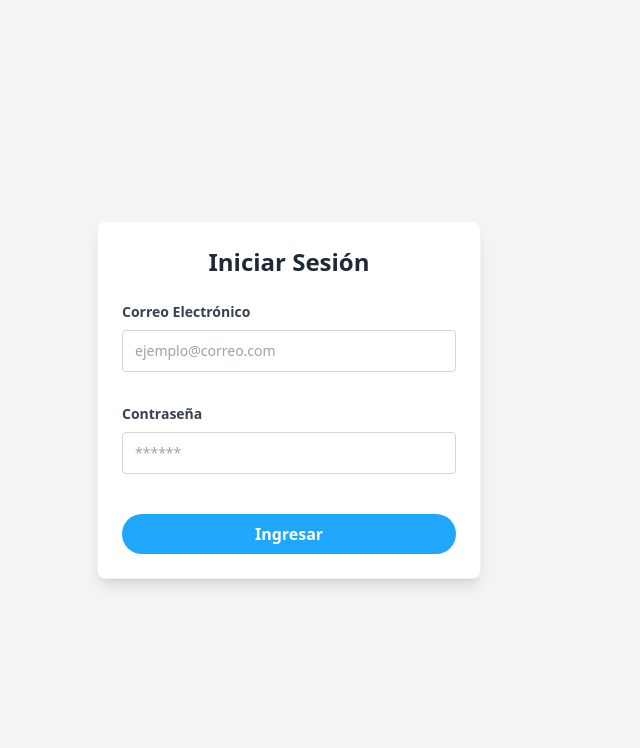
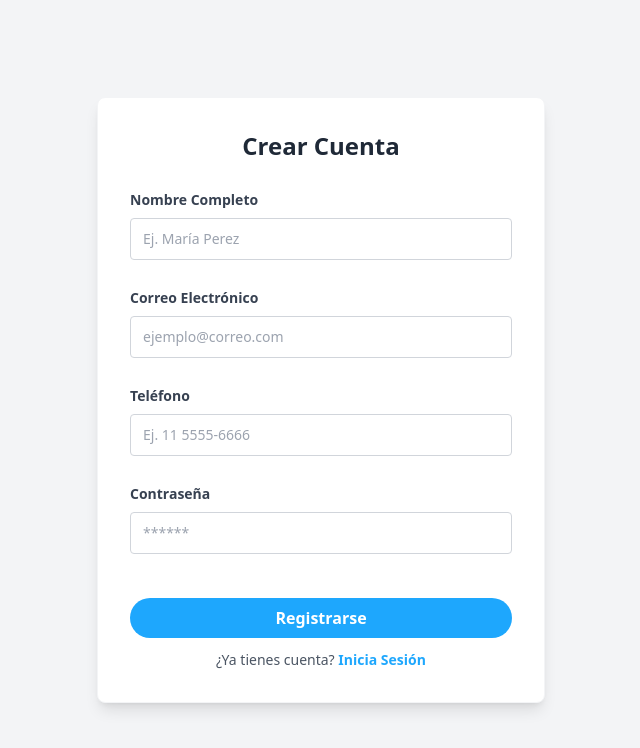
Before and after one commit to CarlosOsmarCaceres/agency-dev, a React app in the folder app/frontend/: page /register in a window 1280 px wide. Before the commit this address led to /login. Shown: the top 748 px of the page, without its empty margins (319-959 px from the left). Built offline with nearby package versions, Linux system fonts and the light colour scheme; the HTML template or start-up script is replaced by a standard one.

Commit message:
front: add register

```diff
--- a/app/frontend/src/adapters/auth.adapter.ts
+++ b/app/frontend/src/adapters/auth.adapter.ts
@@ -1,7 +1,7 @@
 const API_URL = 'http://localhost:3000';
 
+// --- LOGIN (Ya lo tenías) ---
 export const loginRequest = async (email: string, password: string) => {
-
   const response = await fetch(`${API_URL}/users/login`, {
     method: 'POST',
     headers: {
@@ -17,5 +17,33 @@ export const loginRequest = async (email: string, password: string) => {
   }
 
   return data.token;
+};
 
+// --- REGISTRO (Nuevo) ---
+
+// Definimos qué datos necesita el backend para registrarse
+export interface RegisterData {
+  name: string;
+  email: string;
+  password: string;
+  contactPhone: string;
+}
+
+export const registerRequest = async (userData: RegisterData) => {
+  const response = await fetch(`${API_URL}/users/register`, {
+    method: 'POST',
+    headers: {
+      'Content-Type': 'application/json',
+    },
+    body: JSON.stringify(userData),
+  });
+
+  const data = await response.json();
+
+  if (!response.ok) {
+    throw new Error(data.error || 'Error al registrarse');
+  }
+
+  // Devuelve el perfil del usuario creado
+  return data;
 };
--- a/app/frontend/src/components/molecules/LoginForm/LoginForm.tsx
+++ b/app/frontend/src/components/molecules/LoginForm/LoginForm.tsx
@@ -77,6 +77,17 @@ export const LoginForm = ({
           disabled={isLoading}
         />
       </div>
+      {/* ... Botón Ingresar ... */}
+
+      <div className="mt-4 text-center text-sm text-gray-600 border-t pt-4">
+        ¿No tienes cuenta? {/* Usamos un enlace simple para navegar */}
+        <a
+          href="/register"
+          className="text-[#1ea7fd] font-bold hover:underline no-underline"
+        >
+          Regístrate aquí
+        </a>
+      </div>
     </form>
   );
 };
--- /dev/null
+++ b/app/frontend/src/components/molecules/RegisterForm/RegisterForm.tsx
@@ -0,0 +1,115 @@
+import React, { useState } from "react";
+import { Button } from "../../atoms/Button/Button";
+import { Input } from "../../atoms/Input/Input";
+import { RegisterData } from "../../../adapters/auth.adapter";
+
+export interface RegisterFormProps {
+  onSubmit: (data: RegisterData) => void;
+  onGoToLogin: () => void;
+  isLoading?: boolean;
+  generalError?: string;
+}
+
+export const RegisterForm = ({
+  onSubmit,
+  onGoToLogin,
+  isLoading,
+  generalError,
+}: RegisterFormProps) => {
+  // Manejamos el estado de todos los campos en un solo objeto
+  const [formData, setFormData] = useState<RegisterData>({
+    name: "",
+    email: "",
+    password: "",
+    contactPhone: "",
+  });
+
+  const handleChange = (e: React.ChangeEvent<HTMLInputElement>) => {
+    setFormData({
+      ...formData,
+      [e.target.name]: e.target.value,
+    });
+  };
+
+  const handleSubmit = (e: React.FormEvent) => {
+    e.preventDefault();
+    onSubmit(formData);
+  };
+
+  return (
+    <form
+      onSubmit={handleSubmit}
+      className="flex flex-col gap-3 p-8 bg-white rounded-lg shadow-lg w-full max-w-md border border-gray-100"
+    >
+      <h2 className="text-2xl font-bold text-gray-800 text-center mb-4">
+        Crear Cuenta
+      </h2>
+
+      <Input
+        label="Nombre Completo"
+        name="name"
+        placeholder="Ej. María Perez"
+        value={formData.name}
+        onChange={handleChange}
+        required
+      />
+
+      <Input
+        label="Correo Electrónico"
+        name="email"
+        type="email"
+        placeholder="ejemplo@correo.com"
+        value={formData.email}
+        onChange={handleChange}
+        required
+      />
+
+      <Input
+        label="Teléfono"
+        name="contactPhone"
+        placeholder="Ej. 11 5555-6666"
+        value={formData.contactPhone}
+        onChange={handleChange}
+        required
+      />
+
+      <Input
+        label="Contraseña"
+        name="password"
+        type="password"
+        placeholder="******"
+        value={formData.password}
+        onChange={handleChange}
+        required
+      />
+
+      {generalError && (
+        <div className="p-3 text-sm text-red-600 bg-red-50 rounded border border-red-200">
+          {generalError}
+        </div>
+      )}
+
+      <div className="mt-4 flex flex-col gap-3">
+        <Button
+          label={isLoading ? "Registrando..." : "Registrarse"}
+          primary
+          size="large"
+          type="submit"
+          className="w-full justify-center"
+          disabled={isLoading}
+        />
+
+        <div className="text-center text-sm text-gray-600">
+          ¿Ya tienes cuenta?{" "}
+          <button
+            type="button"
+            onClick={onGoToLogin}
+            className="text-[#1ea7fd] font-bold hover:underline bg-transparent border-0 cursor-pointer"
+          >
+            Inicia Sesión
+          </button>
+        </div>
+      </div>
+    </form>
+  );
+};
--- /dev/null
+++ b/app/frontend/src/pages/RegisterPage.tsx
@@ -0,0 +1,43 @@
+import { useState } from "react";
+import { useNavigate } from "react-router-dom";
+import { RegisterForm } from "../components/molecules/RegisterForm/RegisterForm";
+import { registerRequest, RegisterData } from "../adapters/auth.adapter";
+
+export const RegisterPage = () => {
+  const [error, setError] = useState<string>("");
+  const [isLoading, setIsLoading] = useState(false);
+  const navigate = useNavigate();
+
+  const handleRegister = async (data: RegisterData) => {
+    setIsLoading(true);
+    setError("");
+
+    try {
+      await registerRequest(data);
+
+      // Éxito: Mostramos alerta y mandamos al login
+
+      alert("✅ ¡Cuenta creada con éxito! Por favor inicia sesión.");
+      navigate("/login");
+    } catch (err) {
+      if (err instanceof Error) {
+        setError(err.message);
+      } else {
+        setError("Ocurrió un error al registrarse.");
+      }
+    } finally {
+      setIsLoading(false);
+    }
+  };
+
+  return (
+    <div className="min-h-screen flex items-center justify-center bg-gray-100 py-12 px-4">
+      <RegisterForm
+        onSubmit={handleRegister}
+        onGoToLogin={() => navigate("/login")}
+        isLoading={isLoading}
+        generalError={error}
+      />
+    </div>
+  );
+};
--- a/app/frontend/src/router/AppRouter.tsx
+++ b/app/frontend/src/router/AppRouter.tsx
@@ -2,12 +2,14 @@ import { Routes, Route, Navigate } from "react-router-dom";
 import { LoginPage } from "../pages/LoginPage";
 import { CatalogPage } from "../pages/CatalogPage";
 import { CartPage } from "../pages/CartPage";
+import { RegisterPage } from "../pages/RegisterPage";
 
 export const AppRouter = () => {
   return (
     <Routes>
       {/* Ruta para el Login */}
       <Route path="/login" element={<LoginPage />} />
+      <Route path="/register" element={<RegisterPage />} />
 
       {/* Ruta para el Catálogo */}
       <Route path="/catalog" element={<CatalogPage />} />
```
Also changed, not shown: 1 other file (tests, documents, lock files or other folders).
